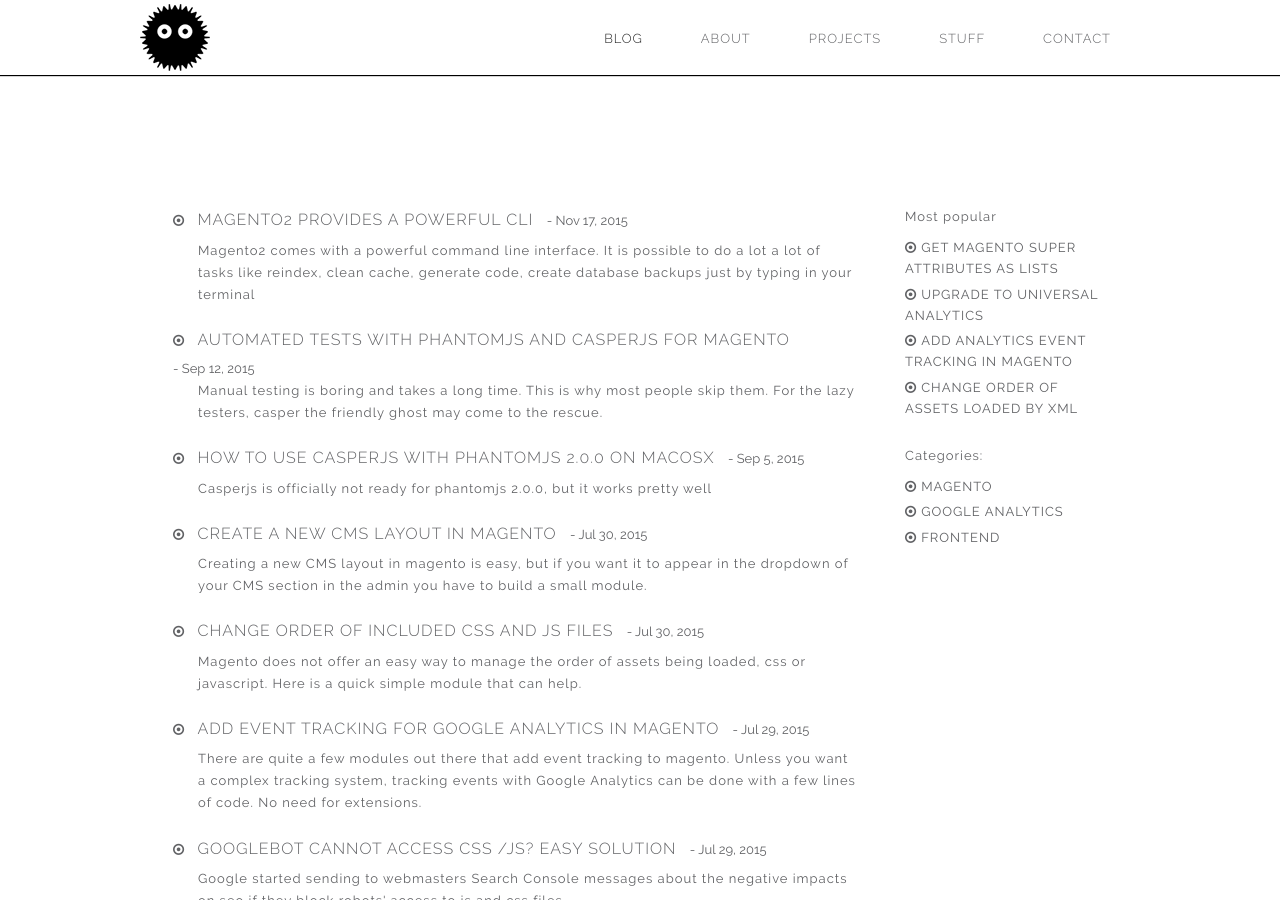
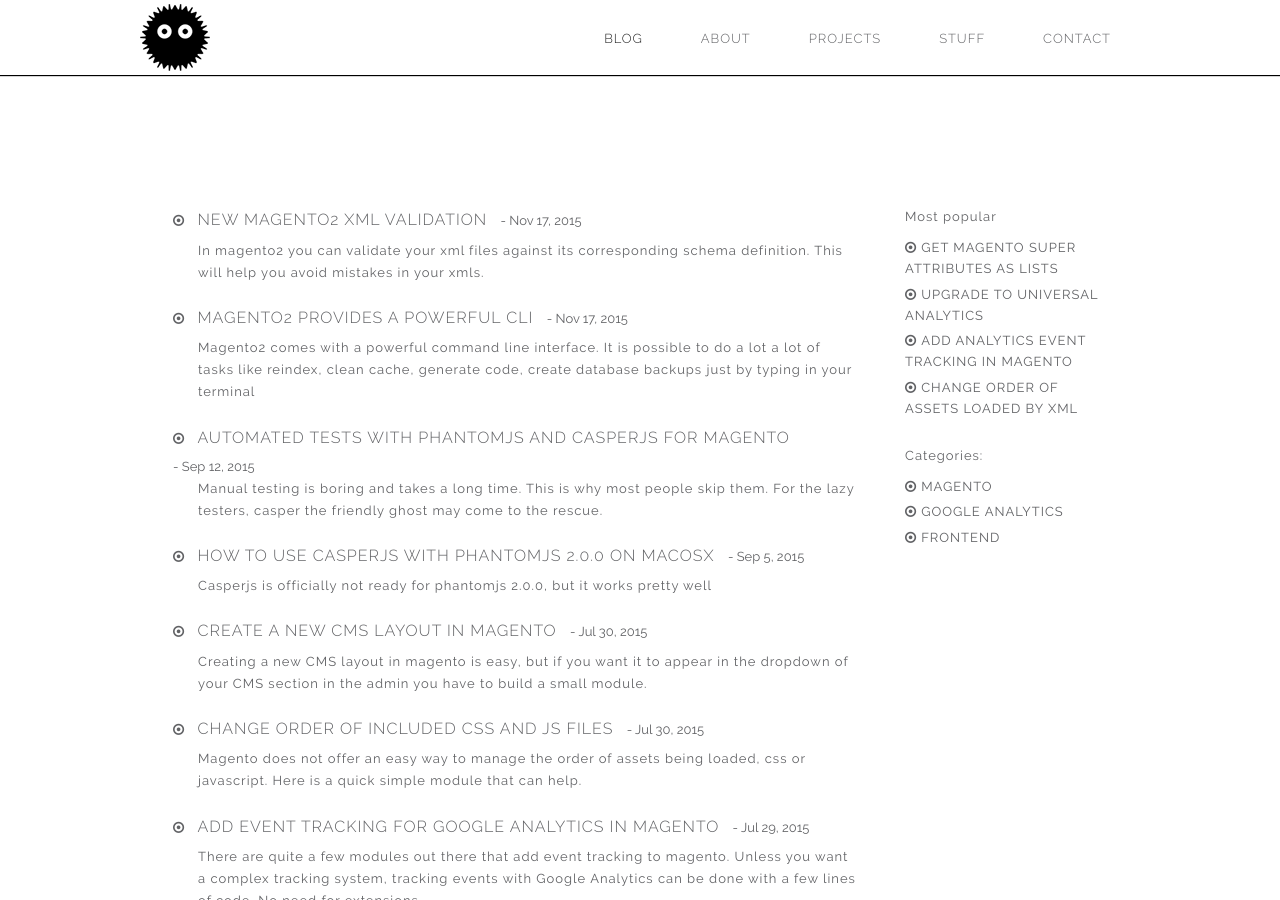
Before and after one commit to ClaudiuCreanga/ClaudiuCreanga.github.io, a Jekyll site: the page built from index.html, in a window 1280 px wide and 900 px high. Built offline with Jekyll 4.4.1, drawn with Linux system fonts in a browser that asks for light colours; nearby versions of some CDN libraries.

Commit message:
new post

```diff
--- a/_posts/2015-07-30-magento2-command-line-tool.markdown
+++ b/_posts/2015-07-30-magento2-command-line-tool.markdown
@@ -38,6 +38,8 @@ So for the command to be successful, you may run it like this:
 {% highlight xml linenos %}
 phpm admin:user:create --admin-user claudiu --admin-password mypass123 --admin-email my@email.com --admin-firstname me --admin-lastname surname
 {% endhighlight %}
+
+Another useful command, but only for phpstorm users: <span class="code">phpm dev:urn-catalog:generate .idea/misc.xml</span>. This command will resolve URNs.
 
 The full list of commands:
 {% highlight xml linenos %}
--- /dev/null
+++ b/_posts/2015-07-30-magento2-xml-validation-xsd.markdown
@@ -0,0 +1,31 @@
+---
+layout: post
+title:  "New magento2 xml validation"
+date:   2015-11-17 23:26:17
+categories: magento
+description: "In magento2 you can validate your xml files against its corresponding schema definition. This will help you avoid mistakes in your xmls."
+---
+In magento2 you can validate your xml files against its corresponding schema definition.
+
+In magento1 we had
+{% highlight xml linenos %}
+<?xml version="1.0"?>
+<config>
+    ....
+</config>
+{% endhighlight %}
+In magento2 this becomes:
+{% highlight xml linenos %}
+<?xml version="1.0"?>
+<config xmlns:xsi="http://www.w3.org/2001/XMLSchema-instance" xsi:noNamespaceSchemaLocation="urn:magento:framework:Module/etc/module.xsd">
+    ....
+</config>
+{% endhighlight %}
+
+The extra information provided there specifies the schema instance used and the URN to the corresponding xsd file. In our case we point out that our xml must follow the rules presented in the file: <span class="code">vendor/magento/framework/Module/etc/module.xsd</span>. The URN is a type of URI that is location-independent (unlike the URL).
+
+Remember the days when your module didn't work and you had to look for hours through xmls to find the typo? Those days should be over now because IDEs (like PhpStorm) can validate instantly your xml against the specified xsd.
+
+All you have to do is run <span class="code">php bin/magento dev:urn-catalog:generate .idea/misc.xml</span> and then if you reopen your IDE you can validate your xmls.
+
+In PhpStorm look for an exclamation mark or a green validation mark in the top right corner. Also you can go to <span class="code">PhpStorm > Preferences > Languages & Frameworks > Schemas and DTDs</span> and see all current URN resolutions.
```
